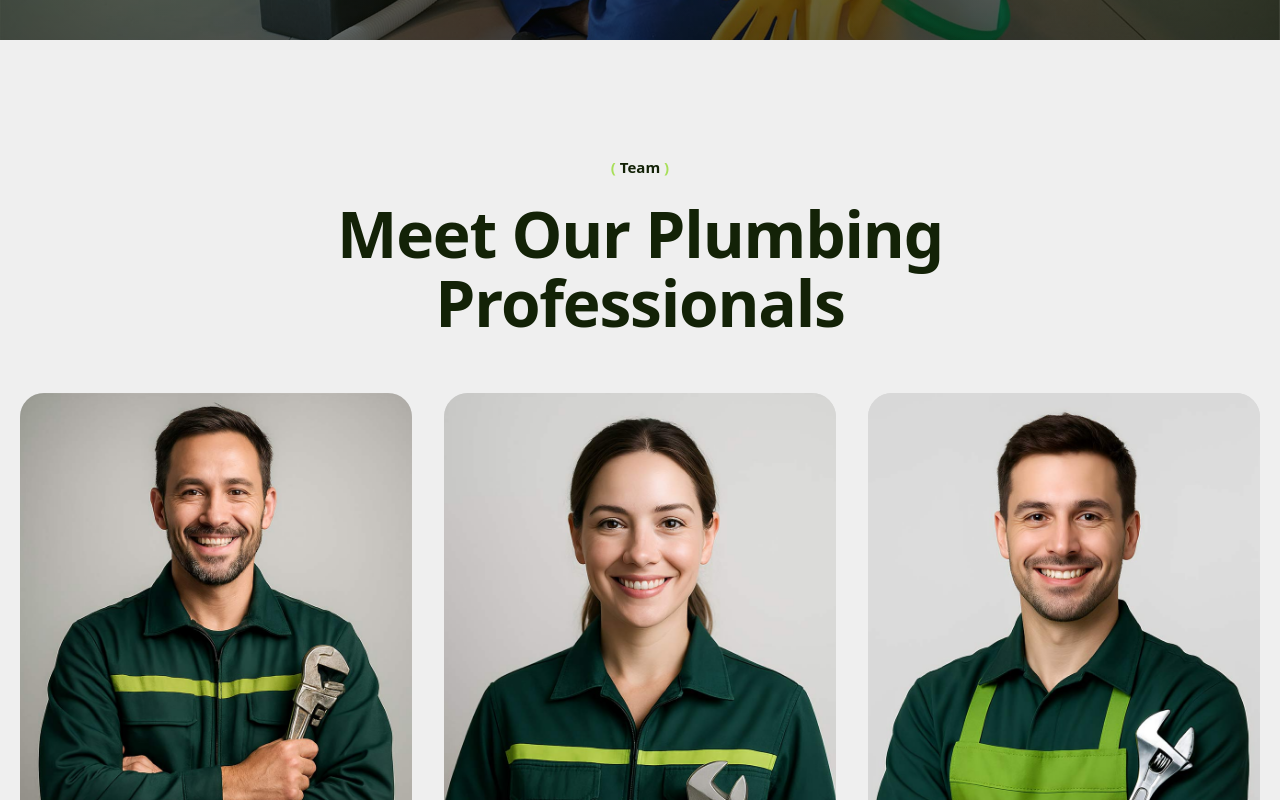
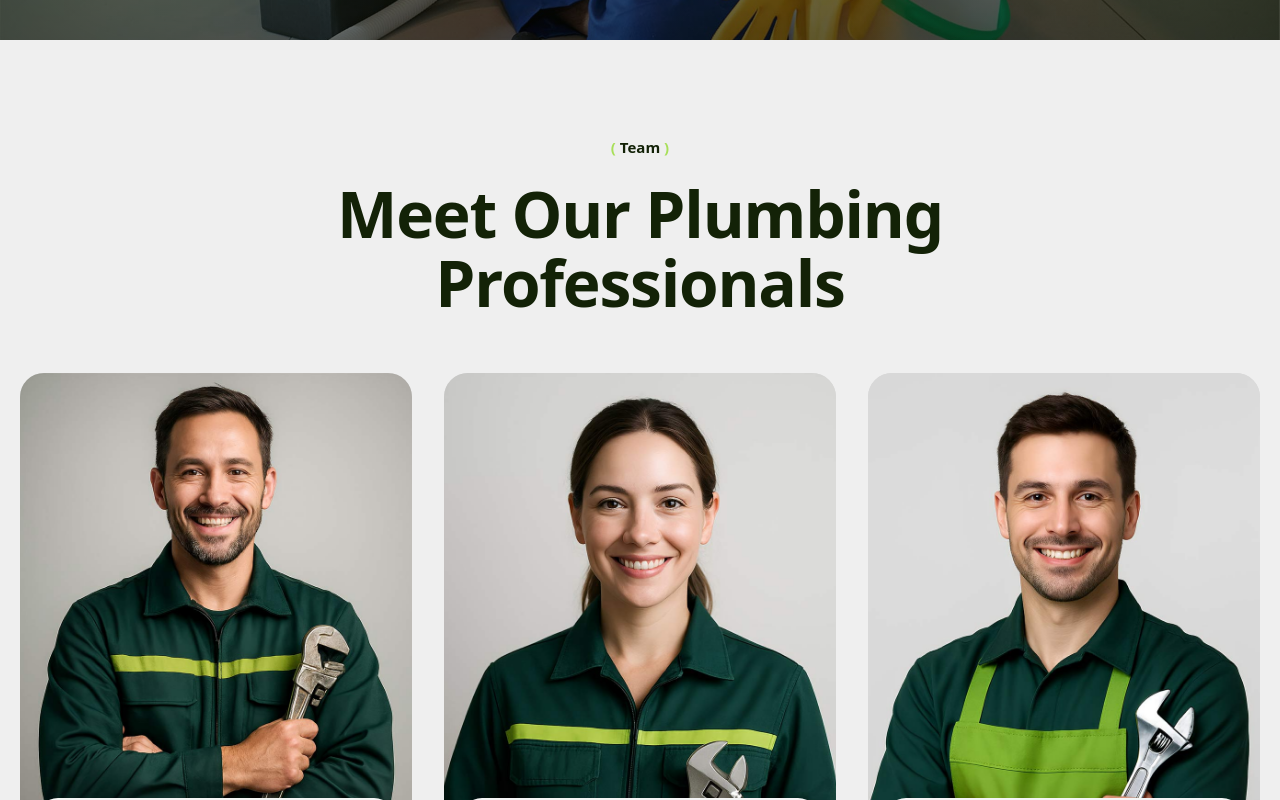
Before and after one commit to codedByShahzad/Plumberz, a Next.js app: page /team in a window 1280 px wide. Shown: the part 520-1320 px from the top of the page. Built offline with nearby package versions, Linux system fonts and the light colour scheme.

Commit message:
Fixed Some Changes

```diff
--- a/src/components/NewsLetter.tsx
+++ /dev/null
@@ -1,9 +0,0 @@
-import React from 'react'
-
-const NewsLetter = () => {
-  return (
-    <div>NewsLetter</div>
-  )
-}
-
-export default NewsLetter
--- a/src/components/PricingCards.tsx
+++ /dev/null
@@ -1,9 +0,0 @@
-import React from 'react'
-
-const PricingCards = () => {
-  return (
-    <div>PricingCards</div>
-  )
-}
-
-export default PricingCards
--- a/src/sections/PricingSection.tsx
+++ b/src/sections/PricingSection.tsx
@@ -54,7 +54,7 @@ const pricingPlans = [
 const PricingSection = () => {
   return (
     <section className="bg-[#efefef] py-20 md:py-24">
-      <div className="container-custom">
+      <div className="max-w-325 w-full m-auto px-5">
         {/* Label */}
         <div className="mb-6 flex justify-center">
           <span className="inline-flex items-center gap-1 text-[15px] font-semibold text-[#132207]">
--- a/src/sections/TeamSection.tsx
+++ b/src/sections/TeamSection.tsx
@@ -51,7 +51,7 @@ const socialLinks = [
 const TeamSection = () => {
   return (
     <section className="bg-[#efefef] py-20 md:py-24">
-      <div className="max-w-325 w-full m-auto p-5">
+      <div className="max-w-325 w-full m-auto px-5">
         {/* Top label */}
         <div className="mb-5 flex justify-center">
           <p className="text-[15px] font-semibold text-[#132207]">
```
